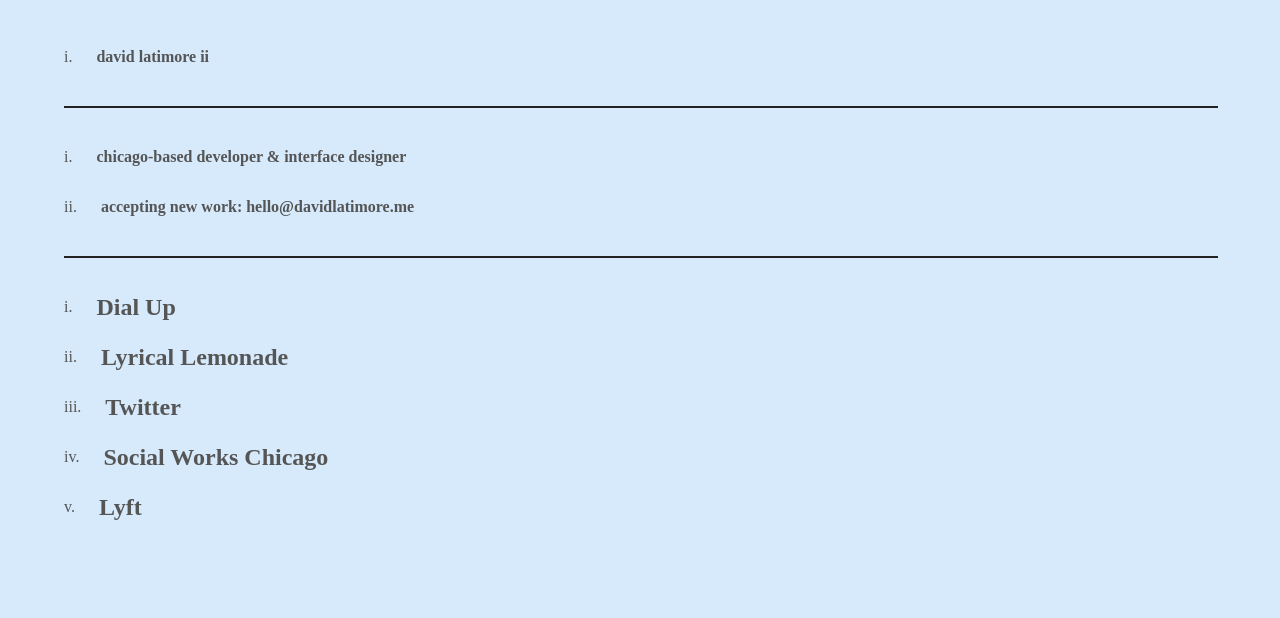
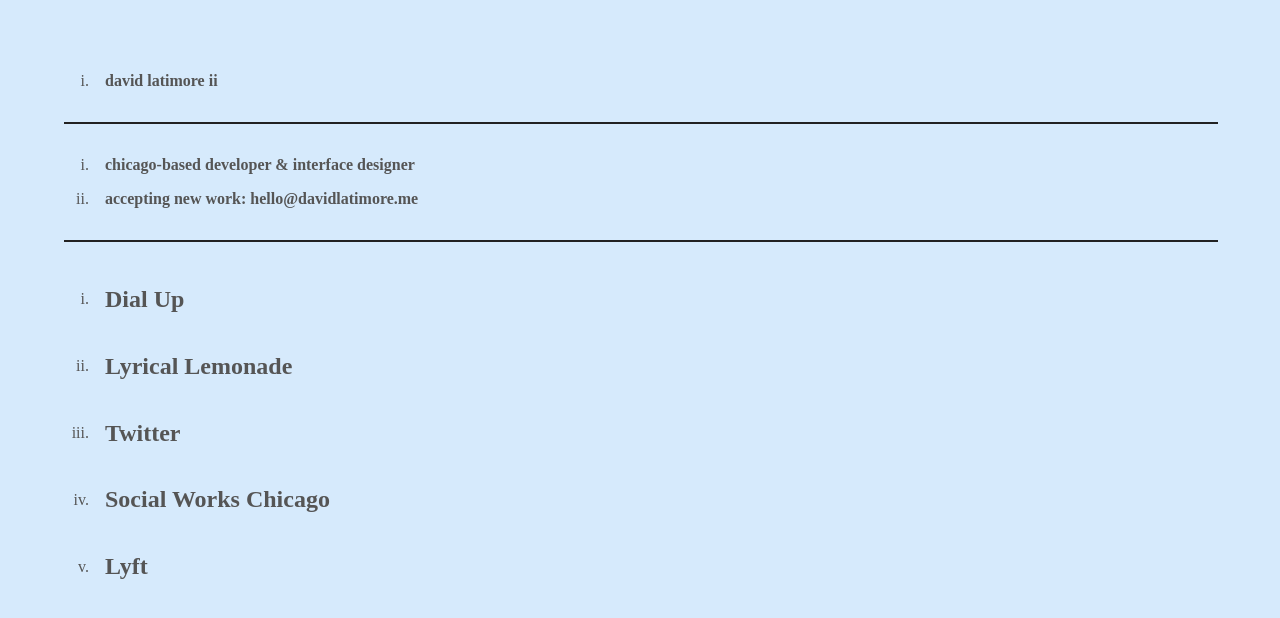
Before and after one commit to MagicWilliams/k3, a React (Create React App) app: page / in a window 1280 px wide. Shown: the top 618 px of the page. Built offline with nearby package versions, Linux system fonts and the light colour scheme.

Commit message:
fixed index placement

```diff
--- a/package.json
+++ b/package.json
@@ -4,6 +4,7 @@
   "private": true,
   "dependencies": {
     "babel": "^6.23.0",
+    "classnames": "^2.2.6",
     "node-sass-chokidar": "^1.3.3",
     "npm-run-all": "^4.1.3",
     "react": "^16.3.0",
--- a/src/App.scss
+++ b/src/App.scss
@@ -11,7 +11,6 @@
 $md: 24px;
 $lg: 32px;
 
-
 body {
   background: $page-background;
 }
--- a/src/components/Element/Element.css
+++ b/src/components/Element/Element.css
@@ -1,12 +1,26 @@
 body {
   background: #D6EAFC; }
+
+.Element, .Element-small {
+  display: flex; }
+  .Element p, .Element-small p {
+    margin-right: 16px; }
+  .Element .index, .Element-small .index {
+    width: 25px;
+    text-align: right; }
+
+.Element-small {
+  align-items: flex-end; }
+  .Element-small .index, .Element-small .content {
+    margin-top: 8px;
+    margin-bottom: 8px; }
 
 .Element {
   display: flex;
   align-items: center; }
   .Element p {
     margin-right: 16px; }
-  .Element .content {
-    margin: 8px; }
-  .Element .index {
-    text-align: right; }
+
+@media only screen and (max-width: 800px) {
+  .Element-small {
+    align-items: flex-start; } }
--- a/src/components/Element/Element.jsx
+++ b/src/components/Element/Element.jsx
@@ -8,18 +8,25 @@
     }
 
     render() {
+
+      const small = !this.props.size;
+        if (small) {
+          return(
+            <div className="Element-small">
+              <p className="index"> {this.props.index}. </p>
+              <h4 className="content"> {this.props.text} </h4>
+            </div>
+          );
+        } else {
           return(
             <div className="Element">
               <p className="index"> {this.props.index}. </p>
-              {this.props.size == 0 && (
-                <h4 className="content"> {this.props.text} </h4>
-              )}
-              {this.props.size == 1 && (
               <h2 className="content"> {this.props.text} </h2>
-              )}
             </div>
           );
         }
       }
 
+}
+
 export default Element;
--- a/src/components/Element/Element.scss
+++ b/src/components/Element/Element.scss
@@ -1,4 +1,26 @@
 @import 'App.scss';
+
+.Element, .Element-small {
+  display: flex;
+
+  p {
+    margin-right: $sm;
+  }
+
+  .index {
+    width: 25px;
+    text-align: right;
+  }
+}
+
+.Element-small {
+  align-items: flex-end;
+
+  .index, .content {
+    margin-top: $sm/2;
+    margin-bottom: $sm/2;
+  }
+}
 
 .Element {
   display: flex;
@@ -7,12 +29,10 @@
   p {
     margin-right: $sm;
   }
+}
 
-  .content {
-    margin: $sm / 2;
-  }
-
-  .index {
-    text-align: right;
+@media only screen and (max-width: 800px) {
+  .Element-small {
+    align-items: flex-start;
   }
 }
--- a/src/components/Home.css
+++ b/src/components/Home.css
@@ -12,7 +12,11 @@
 
 .Home-container {
   width: 90%;
-  margin: 32px auto; }
+  margin: 5% auto; }
 
 .tier {
   margin: 24px 0; }
+
+@media only screen and (max-width: 800px) {
+  .tier {
+    margin: 16px 0; } }
--- a/src/components/Home.scss
+++ b/src/components/Home.scss
@@ -13,9 +13,15 @@
 
 .Home-container {
 	width: 90%;
-	margin: $lg auto;
+	margin: 5% auto;
 }
 
 .tier {
 	margin: $md 0;
 }
+
+@media only screen and (max-width: 800px) {
+  .tier {
+		margin: $sm 0;
+  }
+}
```
Also changed, not shown: 1 other file (tests, documents, lock files or other folders). Lines whose indentation alone changed are shown as unchanged.
